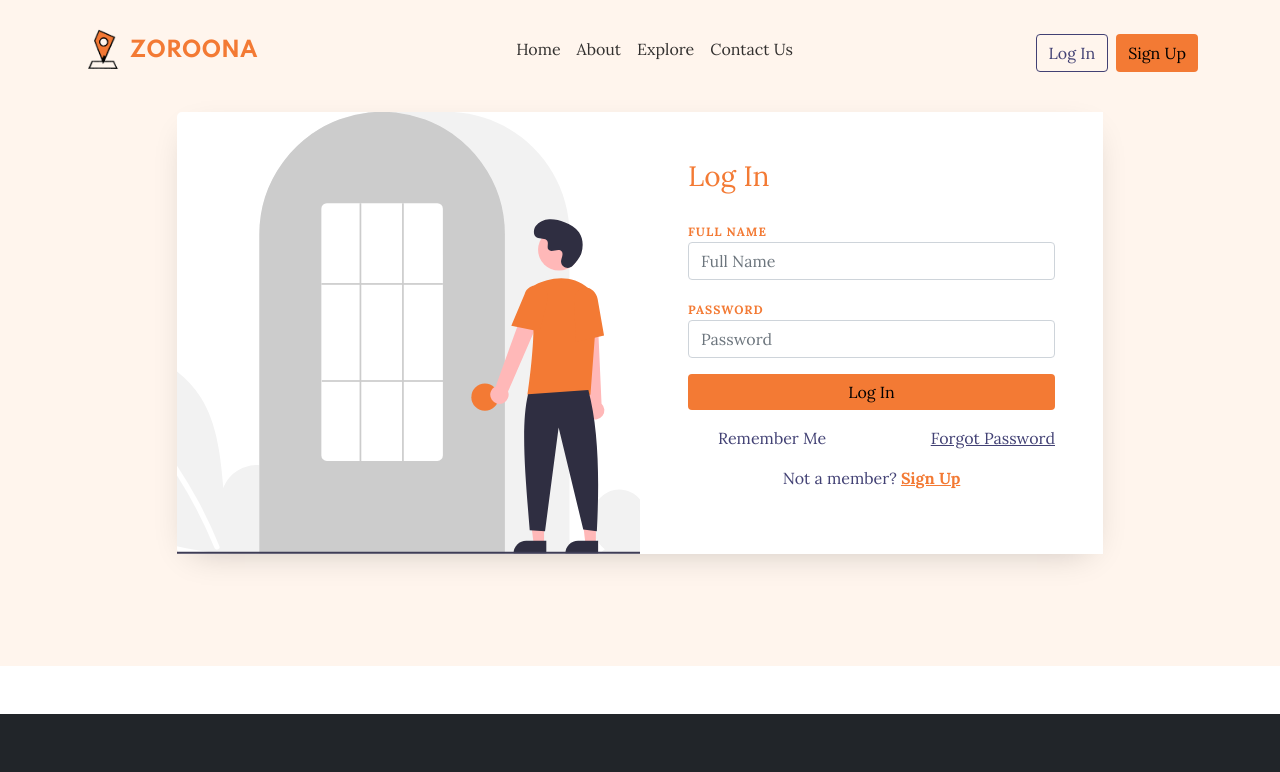
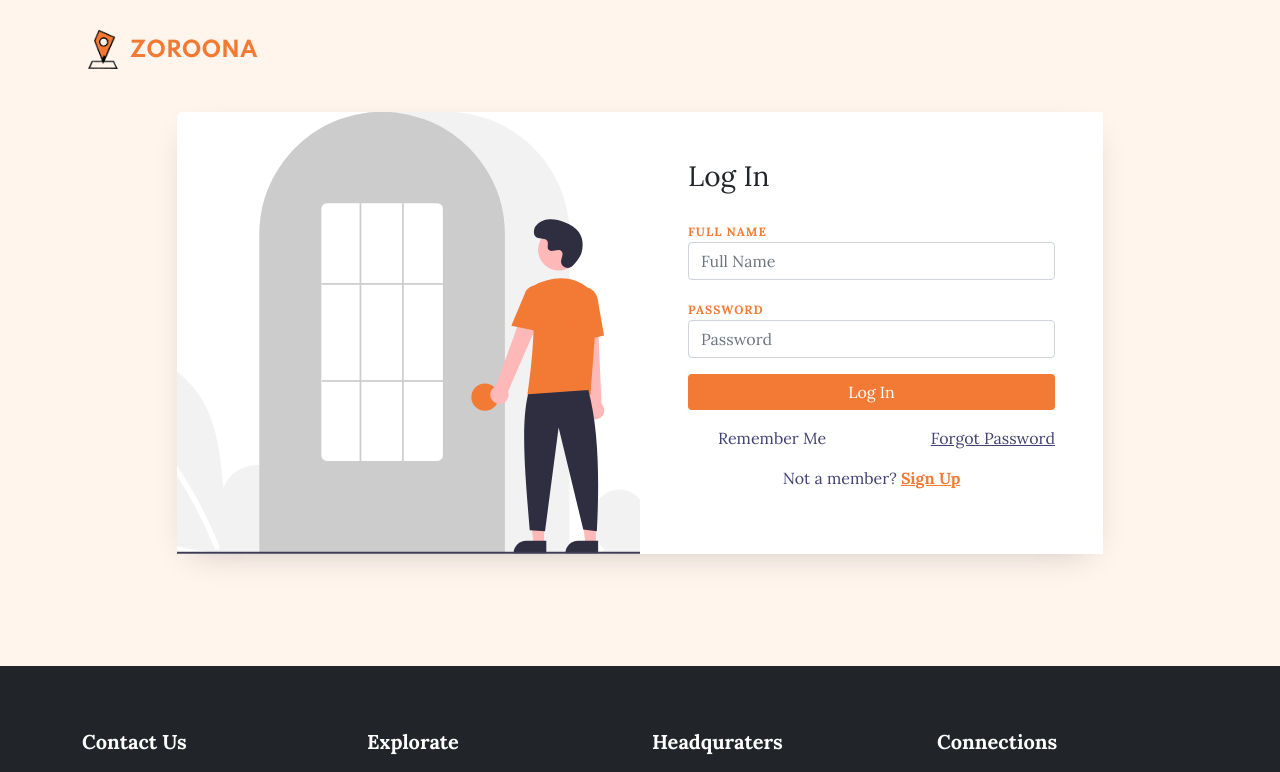
Before and after one commit to khaledbaghdadii/NewZoroona, a Vue app in the folder client/: page /login in a window 1280 px wide. Shown: the top 772 px of the page. Built offline with nearby package versions, Linux system fonts and the light colour scheme.

Commit message:
changing-between-layouts

```diff
--- a/client/src/components/Footer.vue
+++ b/client/src/components/Footer.vue
@@ -1,5 +1,5 @@
 <template>
-  <div class="mt-5">
+  <div>
     <div class="footer-section-1 py-5">
       <div class="container">
         <div class="row">
--- a/client/src/components/Header.vue
+++ b/client/src/components/Header.vue
@@ -36,9 +36,14 @@
             </li>
             <li class="nav-item">
               <router-link class="nav-link" :to="{ name: 'Homepage' }"
-                >Explore</router-link
+                >Discover</router-link
               >
             </li>
+            <!-- <li class="nav-item">
+              <router-link class="nav-link" :to="{ name: 'Homepage' }"
+                >Become a Manager
+              </router-link>
+            </li> -->
             <li class="nav-item">
               <router-link class="nav-link" :to="{ name: 'Homepage' }"
                 >Contact Us
@@ -46,8 +51,10 @@
             </li>
           </ul>
           <div class="d-flex mt-2">
-            <button class="btn btn-outline-secondary me-2">Log In</button>
-            <button class="btn btn-primary">Sign Up</button>
+            <button class="btn btn-outline-secondary me-2" @click="goToLogin()">
+              Log In
+            </button>
+            <button class="btn btn-primary text-white">Sign Up</button>
           </div>
         </div>
       </div>
@@ -58,5 +65,10 @@
 <script>
 export default {
   name: "Header",
+  methods: {
+    goToLogin() {
+      this.$router.push("/login");
+    },
+  },
 };
 </script>
--- a/client/src/layouts/full-layout/FullLayout.vue
+++ b/client/src/layouts/full-layout/FullLayout.vue
@@ -7,11 +7,18 @@
       <!-- END Page Content -->
     </main>
     <!-- END Main Container -->
+    <footer>
+      <Footer />
+    </footer>
   </div>
 </template>
 
 <script>
+import Footer from "@/components/Footer";
 export default {
-  name: 'full-layout'
-}
+  name: "full-layout",
+  components: {
+    Footer,
+  },
+};
 </script>
--- a/client/src/layouts/main-layout/MainLayout.vue
+++ b/client/src/layouts/main-layout/MainLayout.vue
@@ -9,6 +9,7 @@
     <!-- Main Container -->
     <main id="main-container">
       <!-- Page Content -->
+
       <router-view />
       <!-- END Page Content -->
     </main>
--- a/client/src/router/base/index.js
+++ b/client/src/router/base/index.js
@@ -1,19 +1,9 @@
 const base = {
     path: '',
     component: () =>
-        import ('@/layouts/main-layout/MainLayout'),
+        import ('@/layouts/full-layout/FullLayout'),
     redirect: { name: 'Homepage' },
     children: [{
-            path: '/',
-            name: 'Homepage',
-            component: () =>
-                import ('@/views/homepage/Homepage'),
-            meta: {
-                title: 'HOMEPAGE',
-                rule: 'isPublic'
-            }
-        },
-        {
             path: '/login',
             name: 'Login',
             component: () =>
--- a/client/src/router/internal/index.js
+++ b/client/src/router/internal/index.js
@@ -1,6 +1,20 @@
 const internal = {
-  path: '',
-  component: () => import('@/layouts/full-layout/FullLayout')
+    path: '',
+    component: () =>
+        import ('@/layouts/main-layout/MainLayout'),
+    redirect: { name: 'Homepage' },
+    children: [{
+            path: '/',
+            name: 'Homepage',
+            component: () =>
+                import ('@/views/homepage/Homepage'),
+            meta: {
+                title: 'HOMEPAGE',
+                rule: 'isPublic'
+            }
+        },
+
+    ]
 }
 
 export default internal
--- a/client/src/views/login/Login.vue
+++ b/client/src/views/login/Login.vue
@@ -1,4 +1,19 @@
 <template>
+  <div>
+    <div class="position-fixed top-0 w-100 navbar-container py-3">
+      <nav class="navbar navbar-expand-md bg-dark navbar-light">
+        <div class="container">
+          <router-link class="navbar-brand d-flex" :to="{ name: 'Homepage' }">
+            <img
+              src="@/assets/images/zoroona-icon.png"
+              alt="Zoroona Logo"
+              class="me-2"
+            />
+            <div id="LogoName">ZOROONA</div>
+          </router-link>
+        </div>
+      </nav>
+    </div>
     <section class="login-section">
       <div class="container">
         <div class="row justify-content-center">
@@ -14,7 +29,7 @@
               <div class="login-wrap p-4 p-md-5">
                 <div class="d-flex">
                   <div class="w-100">
-                  <h3 class="mb-4 fc-primary">Log In</h3>
+                    <h3 class="mb-4">Log In</h3>
                   </div>
                 </div>
                 <form action="#" class="">
@@ -41,7 +56,7 @@
                   <div class="form-group">
                     <button
                       type="submit"
-                    class="form-control btn btn-primary rounded submit px-3"
+                      class="form-control btn btn-primary rounded submit px-3 text-white"
                     >
                       Log In
                     </button>
@@ -63,10 +78,7 @@
                 </form>
                 <p class="text-center fc-secondary">
                   Not a member?
-                <a
-                  class="fc-primary fw-600"
-                  data-toggle="tab"
-                  href="sign-up.html"
+                  <a class="fw-600" data-toggle="tab" href="sign-up.html"
                     >Sign Up</a
                   >
                 </p>
@@ -76,6 +88,7 @@
         </div>
       </div>
     </section>
+  </div>
 </template>
 <script>
 export default {
```
Lines whose indentation alone changed are shown as unchanged.
